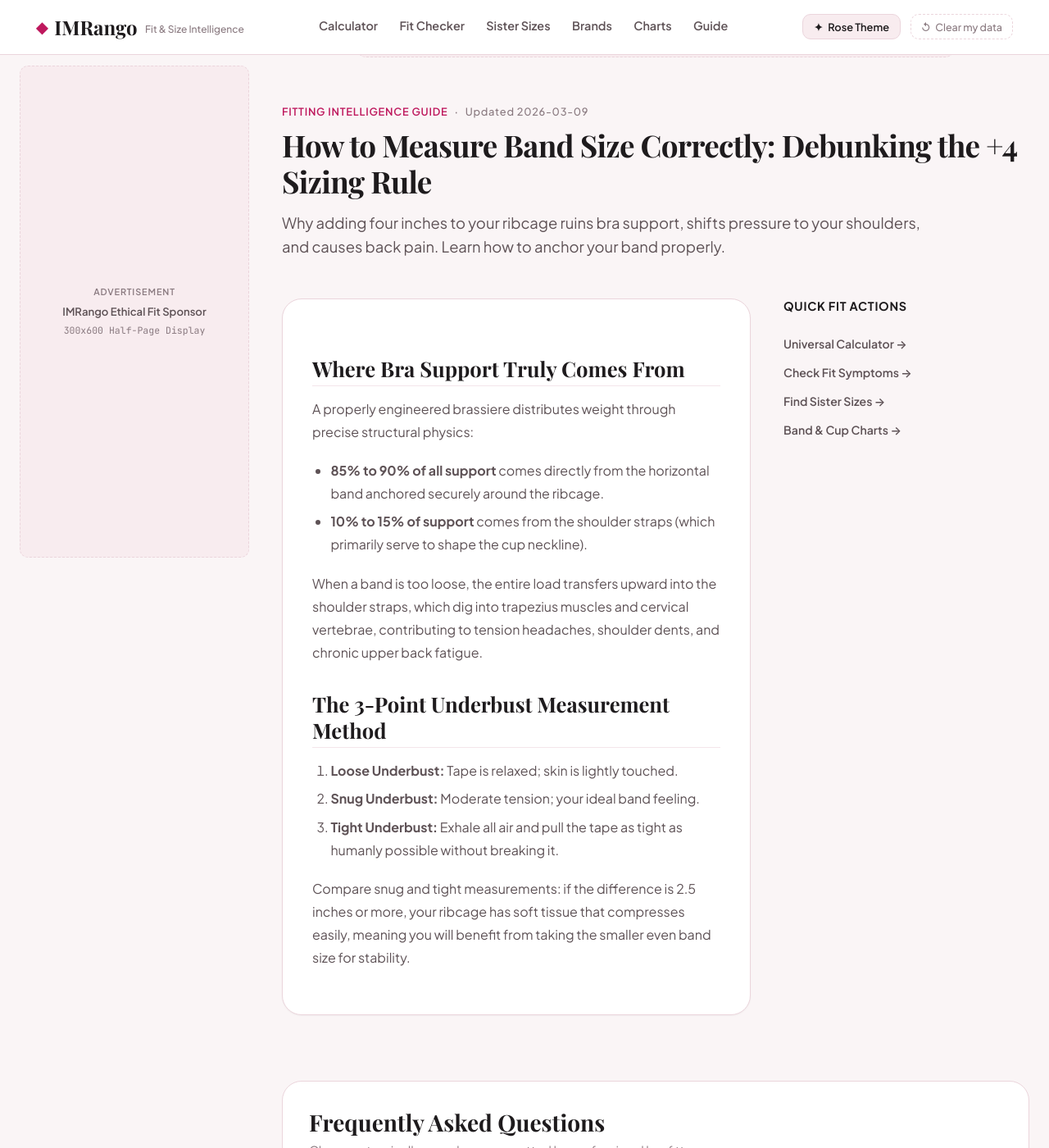
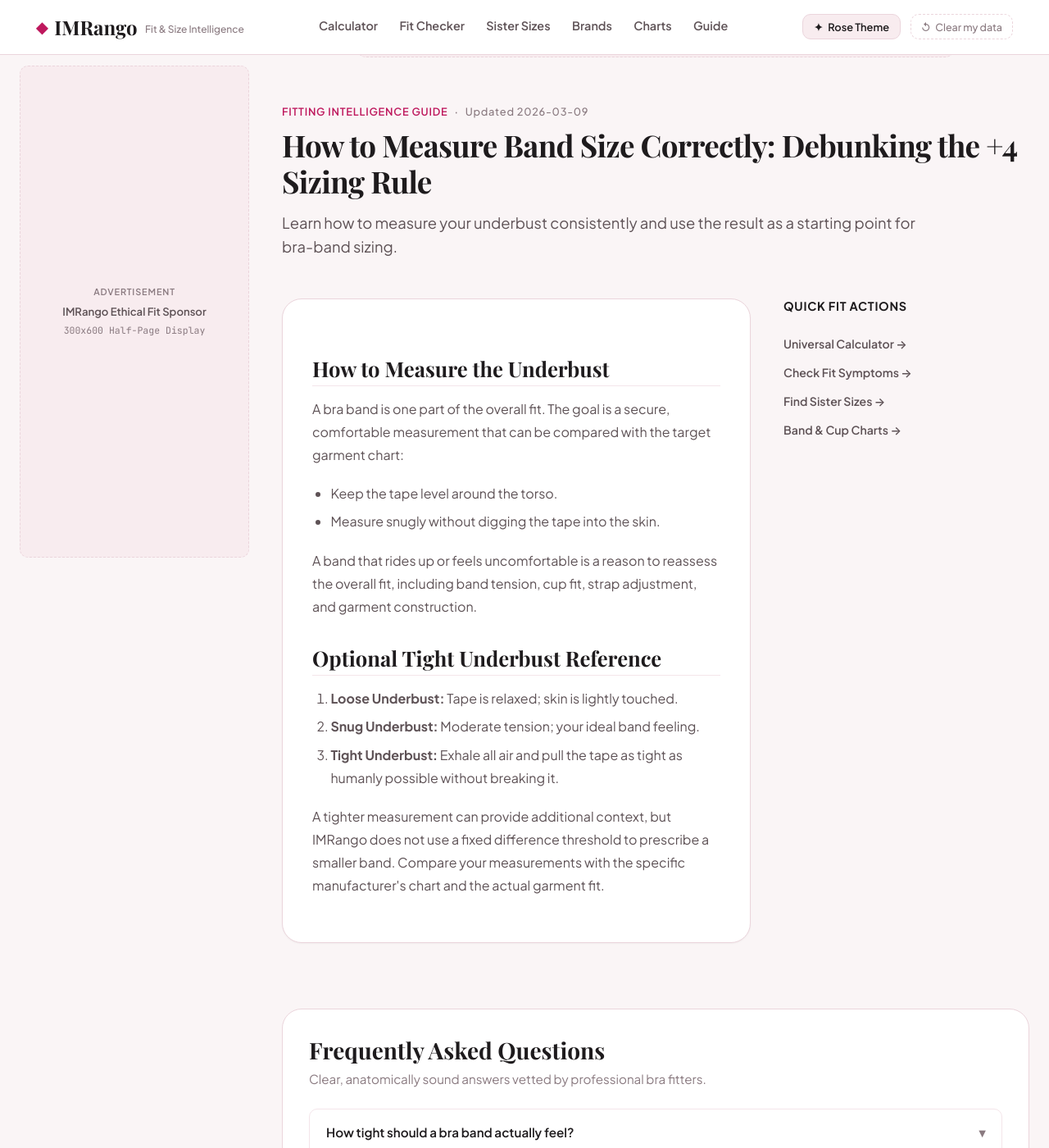
Before and after one commit to sharpedge74-cmyk/Bra-Size-Pro, a Jekyll site: the page built from how-to-measure-band-size.html, in a window 1280 px wide and 1400 px high, scrolled down 192 px. Shown: the whole window at 82% size. Built offline with Jekyll 4.4.1, drawn with Linux system fonts in a browser that asks for light colours; some web fonts are replaced; some of the changed text lies outside the part shown.

Commit message:
Polish sizing claims and fit guidance

```diff
--- a/how-to-measure-band-size.html
+++ b/how-to-measure-band-size.html
@@ -1,17 +1,17 @@
 ---
 layout: guide
 title: "How to Measure Band Size Correctly: Debunking the +4 Sizing Rule"
-description: "Why adding four inches to your ribcage ruins bra support, shifts pressure to your shoulders, and causes back pain. Learn how to anchor your band properly."
+description: "Learn how to measure your underbust consistently and use the result as a starting point for bra-band sizing."
 permalink: /how-to-measure-band-size
 breadcrumb_label: "Measure Band Size"
 intent: "Guide on determining correct supportive bra band measurement"
 last_reviewed: "2026-03-09"
 ads: "guide"
 sources:
-  - "Applied Ergonomics: Effect of bra band tightness on cutaneous sensory thresholds and shoulder pain"
+  - "ISO 8559-1:2017, Size designation of clothes — Part 1: Anthropometric definitions for body measurement"
 related_tool:
   title: "Universal Bra Size Calculator"
-  desc: "Calculate your true snug band size."
+  desc: "Calculate a measurement-based starting band size."
   url: "/bra-size-calculator"
 related_guide:
   title: "Signs Your Bra Doesn't Fit"
@@ -24,24 +24,24 @@ faq:
     a: "Always buy a bra that fits on the loosest outer hook. Over months of wear and washing, the elastic fibers will gradually stretch. You can then move inward to the tighter hooks to maintain firm support throughout the bra's lifespan."
 ---
 
-<h2>Where Bra Support Truly Comes From</h2>
+<h2>How to Measure the Underbust</h2>
 <p>
-  A properly engineered brassiere distributes weight through precise structural physics:
+  A bra band is one part of the overall fit. The goal is a secure, comfortable measurement that can be compared with the target garment chart:
 </p>
 <ul>
-  <li><strong>85% to 90% of all support</strong> comes directly from the horizontal band anchored securely around the ribcage.</li>
-  <li><strong>10% to 15% of support</strong> comes from the shoulder straps (which primarily serve to shape the cup neckline).</li>
+  <li>Keep the tape level around the torso.</li>
+  <li>Measure snugly without digging the tape into the skin.</li>
 </ul>
 <p>
-  When a band is too loose, the entire load transfers upward into the shoulder straps, which dig into trapezius muscles and cervical vertebrae, contributing to tension headaches, shoulder dents, and chronic upper back fatigue.
+  A band that rides up or feels uncomfortable is a reason to reassess the overall fit, including band tension, cup fit, strap adjustment, and garment construction.
 </p>
 
-<h2>The 3-Point Underbust Measurement Method</h2>
+<h2>Optional Tight Underbust Reference</h2>
 <ol>
   <li><strong>Loose Underbust:</strong> Tape is relaxed; skin is lightly touched.</li>
   <li><strong>Snug Underbust:</strong> Moderate tension; your ideal band feeling.</li>
   <li><strong>Tight Underbust:</strong> Exhale all air and pull the tape as tight as humanly possible without breaking it.</li>
 </ol>
 <p>
-  Compare snug and tight measurements: if the difference is 2.5 inches or more, your ribcage has soft tissue that compresses easily, meaning you will benefit from taking the smaller even band size for stability.
+  A tighter measurement can provide additional context, but IMRango does not use a fixed difference threshold to prescribe a smaller band. Compare your measurements with the specific manufacturer's chart and the actual garment fit.
 </p>
```
